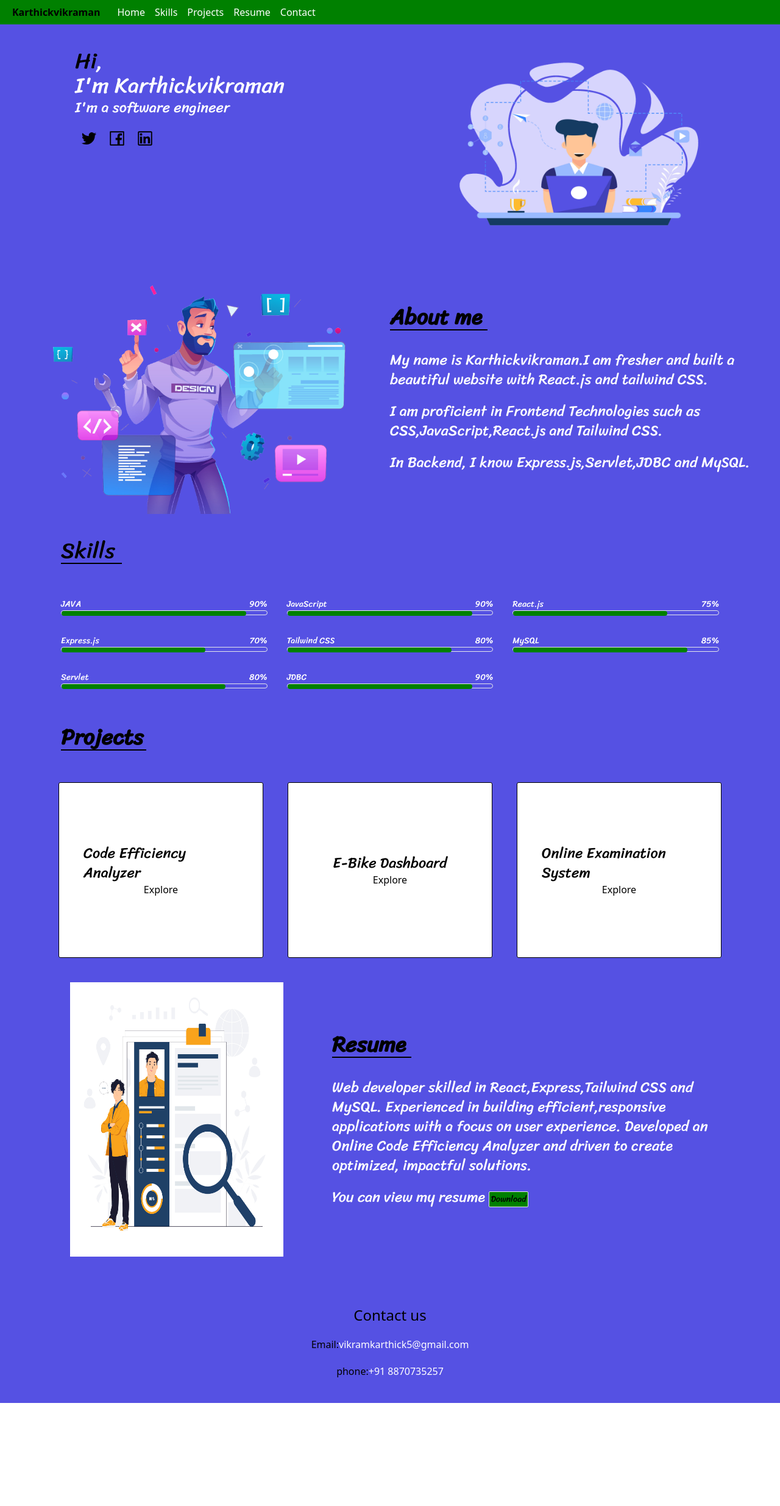
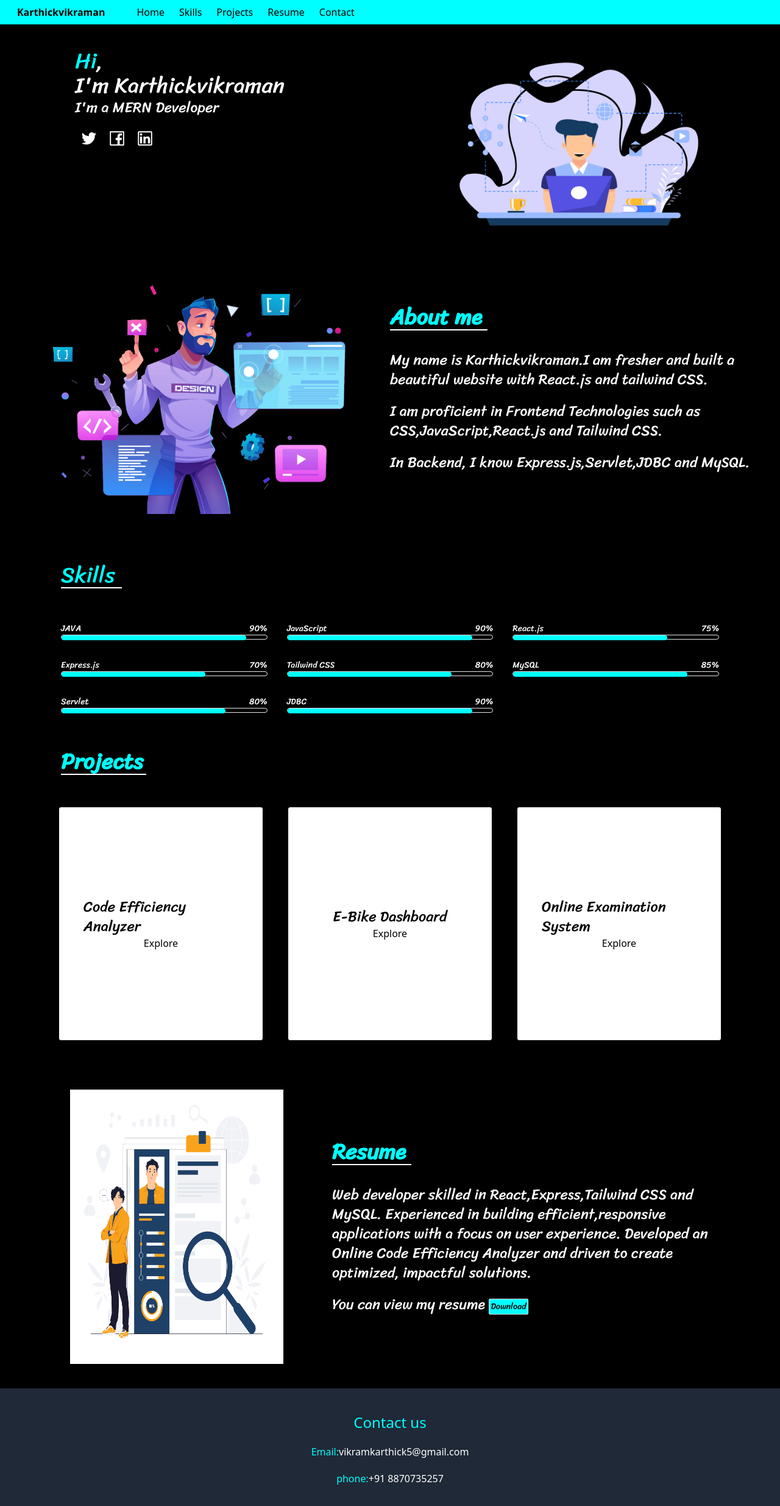
Before and after one commit to karthickvikraman22/portfolio, a React (Create React App) app: page / in a window 1280 px wide. Shown: the top 2470 px of the page at 61% size. Before the commit the page ends 2301 px from the top, so only its background shows below. Built offline with nearby package versions, Linux system fonts and the light colour scheme.

Commit message:
Updated version-2

```diff
--- a/src/App.css
+++ b/src/App.css
@@ -5,41 +5,52 @@
 html{
    scroll-behavior: smooth;
 }
-
-li{
-  @apply px-2 text-white;
+.App{
+  background-color: black;
 }
 
-.nav{
-  background-color: green;
+/*Header Section*/
+.bg{
+  background-color: aqua;
+}
+.co{
+  @apply text-black px-3 py-2 hover:bg-black rounded transition;
+}
+.co:hover{
+  color:aqua;
+}
+.bc{
+  color: aqua;
 }
 .mv{
   @apply fixed left-0 top-10 bg-gray-800 w-full h-[30%];
 }
 .mv li{
   @apply w-full h-full text-center border-b-2;
+  color:aqua;
 }
 
 /*Hero Section*/
-.sec{
-  background-color: rgb(85, 81, 227);
+.icon a{
+  @apply px-2;
 }
-.icon a{
-  @apply px-2 hover:text-green-800;
+.icon a:hover{
+  color: aqua;
 }
 
 /*Project section*/
 .box-container{
-   @apply w-[300px] h-[320px] md:w-1/3 md:h-72 my-10 md:my-0 border border-black px-10 mx-5 flex flex-col items-center justify-center relative;
+   @apply w-[300px] h-[320px] md:w-1/3 md:h-96 my-10 md:my-0 border border-black px-10 mx-5 flex flex-col items-center justify-center relative;
    background-color: white;
-   border-radius: 3px;
+   border-radius: 4px;
 }
 .heading{
   @apply font-hero-font text-2xl;
 }
 .des{
   @apply w-full h-full absolute opacity-0 hover:opacity-100 duration-500;
-  border-radius: 3px;
+  border-radius: 4px;
+  background-color:rgb(72, 165, 165);
 }
 .detail{
   @apply text-white text-xl font-hero-font text-center;
@@ -53,7 +64,7 @@ li{
 .inner-bar{
   @apply h-2 absolute;
   border-radius: 5px;
-  background-color: green;
+  background-color: aqua;
 }
 .percent{
   @apply font-hero-font text-sm text-white;
@@ -66,5 +77,5 @@ li{
 .download{
   padding: 2px;
   border-radius: 2px;
-  background-color: green;
+  background-color:aqua;
 }
--- a/src/components/About.js
+++ b/src/components/About.js
@@ -2,11 +2,11 @@ import AboutImg from '../assets/about.png'
 
 export default function About(){
     return <>
-      <section className='flex flex-col md:flex-row md:justify-center px-5 sec pt-10'>
+      <section className='flex flex-col md:flex-row md:justify-center px-5 mt-10'>
         <img className="w-1/2 hidden md:block" src={AboutImg} alt="about"></img>
         <div className='w-full md:w-1/2 font-hero-font flex justify-start md:justify-center'>
            <div className='flex flex-col justify-center'>
-            <h1 className='text-4xl border-b-2 border-black w-[160px] font-bold'>About me</h1>
+            <h1 className='text-4xl border-b-2 border-white w-[160px] font-bold text-white bc'>About me</h1>
             <div className='text-white text-2xl pt-8'>
                 <p>My name is Karthickvikraman.I am fresher and built a beautiful website with React.js and tailwind CSS.</p>
                 <p className='pt-5'>I am proficient in Frontend Technologies such as CSS,JavaScript,React.js and Tailwind CSS.</p>
--- a/src/components/Footer.js
+++ b/src/components/Footer.js
@@ -1,12 +1,12 @@
 export default function Footer(){
     return <>
-       <section className="pt-10 sec" id='contact'>
+       <section className="mt-10 bg-gray-800" id='contact'>
            <div className="py-10 flex flex-col">
-              <p className="w-full text-center text-2xl">Contact us</p>
+              <p className="w-full text-white text-center text-2xl bc">Contact us</p>
               <div className="pt-5">
-                <p className="w-full text-center">Email:<span className="text-white">vikramkarthick5@gmail.com</span></p>
+                <p className="w-full text-center bc">Email:<span className="text-white">vikramkarthick5@gmail.com</span></p>
                 <div className="pt-5">
-                   <p className="w-full text-center">phone:<span className="text-white">+91 8870735257</span></p>
+                   <p className="w-full text-center bc">phone:<span className="text-white">+91 8870735257</span></p>
                 </div>
               </div>
            </div>
--- a/src/components/Header.js
+++ b/src/components/Header.js
@@ -4,24 +4,24 @@ import { useState } from 'react';
 export default function Header(){
     const [toggle,setToggle]=useState(false);
     return <>
-    <header className="flex px-5 py-2 nav fixed w-full z-50">
-        <h1 className="font-bold text-black pr-5">Karthickvikraman</h1>
+    <header className="flex w-full p-2 fixed bg z-50">
+        <h1 className="font-bold pl-5 pr-10 text-black">Karthickvikraman</h1>
          <nav className="hidden md:block">
             <ul className="flex">
-            <li><a href='/'>Home</a></li>
-            <li><a href='#skill'>Skills</a></li>
-            <li><a href='#pro'>Projects</a></li>
-            <li><a href='#res'>Resume</a></li>
-            <li><a href='#contact'>Contact</a></li>
+                <li><a href="/" className="co">Home</a></li>
+                <li><a href="#skill" className='co'>Skills</a></li>
+                <li><a href="#pro" className='co'>Projects</a></li>
+                <li><a href="#res" className='co'>Resume</a></li>
+                <li><a href="#contact"className='co'>Contact</a></li>
             </ul>
          </nav>
          {toggle && <nav className='block md:hidden'>
                         <ul onClick={()=>setToggle(!toggle)} className='flex flex-col mv'>
-                            <li><a href='/'>Home</a></li>
-                            <li><a href='#skill'>Skills</a></li>
-                            <li><a href='#pro'>Projects</a></li>
-                            <li><a href='#res'>Resume</a></li>
-                            <li><a href='#contact'>Contact</a></li>
+                            <li><a href="/">Home</a></li>
+                            <li><a href="#skill">Skills</a></li>
+                            <li><a href="#pro">Projects</a></li>
+                            <li><a href="#res">Resume</a></li>
+                            <li><a href="#contact">Contact</a></li>
                         </ul>
                     </nav>
          }
--- a/src/components/Hero.js
+++ b/src/components/Hero.js
@@ -1,11 +1,24 @@
+import { useEffect, useState } from 'react';
 import HeroImg from '../assets/hero.png'
 import { AiOutlineTwitter,AiOutlineFacebook,AiOutlineLinkedin} from "react-icons/ai";
+
 export default function Hero(){
+    const [profession,setProfession]=useState("I'm a Software Engineer");
+    useEffect(()=>{
+        const professions=["I'm a Software Engineer","I'm a MERN Developer"];
+        let index=0;
+        const interval=setInterval(()=>{
+            index=(index+1)%professions.length;
+            setProfession(professions[index]);
+        },5000)
+        return () => clearInterval(interval)
+    },[])
+
     return <>
-    <section className='flex flex-col md:flex-row px-5 pt-20 sec justify-center'>
-        <div className='md:w-1/2  flex flex-col'><h1 className=' text-white text-4xl font-hero-font'><span className='text-black'>Hi</span>,<br/>
-        I'm Karthickvikraman<br/><p className='text-2xl'>I'm a software engineer</p></h1>
-        <div className='flex py-5 icon'>
+    <section className='flex flex-col md:flex-row px-5 pt-20 justify-center'>
+        <div className='md:w-1/2  flex flex-col'><h1 className=' text-white text-4xl font-hero-font'><span className='bc'>Hi</span>,<br/>
+        I'm Karthickvikraman<br/><p className='text-2xl'>{profession}</p></h1>
+        <div className='flex py-5 icon text-white'>
             <a href='index.html'><AiOutlineTwitter size={30}/></a>
             <a href='index.html'><AiOutlineFacebook size={30}/></a>
             <a href='index.html'><AiOutlineLinkedin size={30}/></a>
--- a/src/components/Projects.js
+++ b/src/components/Projects.js
@@ -1,15 +1,15 @@
 export default function Projects(){
     return <>
-       <section className="flex flex-col pt-10 px-5 sec" id='pro'>
+       <section className="flex flex-col mt-10 px-5" id='pro'>
           <div className="md:px-20 my-5 ">
-             <p className="text-4xl border-b-2 border-black w-[140px] font-bold font-hero-font">Projects</p>
+             <p className="text-4xl text-white border-b-2 border-white w-[140px] font-bold font-hero-font bc">Projects</p>
           </div>
 
           <div className="flex flex-col md:flex-row w-full items-center md:justify-center px-14 pt-8">
               <div className="box-container">
                   <p className="heading">Code Efficiency Analyzer</p>
                   <button>Explore</button>
-                  <div className="des nav">
+                  <div className="des">
                      <p className="detail py-5">The Code Efficiency Analyzer is a platform to analyze and assess the efficiency of their code through sophisticated algorithms.</p>
                      <p className="detail">The tech stack are React.js,Express.js,Tailwind CSS and MySQL.</p>
                   </div>
@@ -18,7 +18,7 @@ export default function Projects(){
               <div className="box-container">
                   <p className="heading">E-Bike Dashboard</p>
                   <button>Explore</button>
-                  <div className="des nav">
+                  <div className="des">
                      <p className="detail py-5">The E-Bike Dashboard presents the user with a variety of data such as speed, battery level, temperature and indicator status etc.</p>
                      <p className="detail">The tech stack are React.js,CSS and Ajax.</p>
                   </div>
@@ -27,7 +27,7 @@ export default function Projects(){
               <div className="box-container ">
                   <p className="heading">Online Examination System</p>
                    <button>Explore</button>
-                  <div className="des nav">
+                  <div className="des">
                      <p className="detail py-5">The project provide a user-friendly and efficient environment for conducting online quizzes, facilitating seamless examination processes and result management.</p>
                      <p className="detail">The tech stack are Java,Servlet,JDBC and MySQL.</p>
                   </div>
--- a/src/components/Resume.js
+++ b/src/components/Resume.js
@@ -2,11 +2,11 @@ import ResumeImg from '../assets/resume.jpg'
 
 export default function Resume(){
     return <>
-      <section className="pt-10 flex flex-col md:flex-row md:justify-center px-5 sec" id='res'>
+      <section className="mt-20 flex flex-col md:flex-row md:justify-center px-5" id='res'>
         <img className="hidden md:block w-[350px] h-[450px]" src={ResumeImg} alt="about"></img>
         <div className='w-full md:w-1/2 font-hero-font flex justify-start md:justify-center md:ml-20'>
            <div className='flex flex-col justify-center'>
-            <h1 className='text-4xl border-b-2 border-black w-[130px] font-bold'>Resume</h1>
+            <h1 className='text-4xl text-white border-b-2 border-white w-[130px] font-bold bc'>Resume</h1>
             <div className='text-white text-2xl pt-8'>
                 <p>Web developer skilled in React,Express,Tailwind CSS and MySQL. Experienced in building efficient,responsive applications with a focus on user experience. Developed an Online Code Efficiency Analyzer and driven to create optimized, impactful solutions.</p>
                 <p className='pt-5'>You can view my resume <button className='text-sm border text-black download'>Download</button></p>
--- a/src/components/Skills.js
+++ b/src/components/Skills.js
@@ -1,8 +1,8 @@
 export default function Skills(){
     return<>
-       <section className="pt-10 px-5 flex flex-col sec" id='skill' >
+       <section className="mt-20 px-5 flex flex-col" id='skill' >
            <div className="md:px-20">
-                   <h1 className="text-4xl font-hero-font border-black border-b-2 w-[100px]">Skills</h1>
+                   <h1 className="text-4xl text-white font-hero-font border-white border-b-2 w-[100px] bc">Skills</h1>
            </div>
            <div className="w-full grid grid-cols-2 grid-rows-4 md:grid-cols-3 md:grid-rows-3 gap-8 mt-14 px-5 md:px-20">
                     <div>
```
